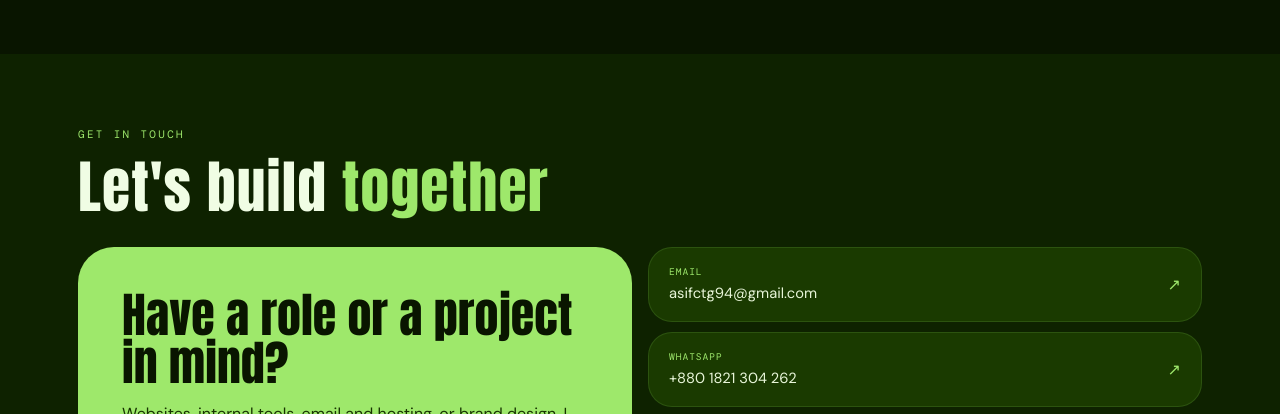
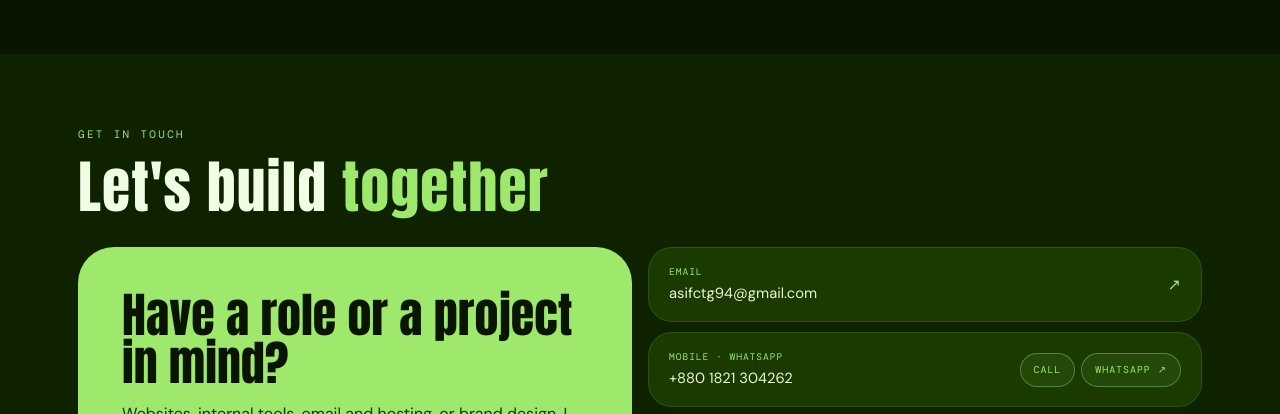
Before and after one commit to asifur-rahman-ai/portfolio, a plain HTML site: page index.html in a window 1280 px wide. Shown: the part 7304-7718 px from the top of the page. Drawn offline with nearby package versions, Linux system fonts and the light colour scheme.

Commit message:
Update index.html

```diff
--- a/index.html
+++ b/index.html
@@ -343,6 +343,13 @@ h1 span{-webkit-text-stroke:2px var(--green);color:transparent}
 .cl small{display:block;font-family:'DM Mono',monospace;font-size:.6rem;color:var(--green);letter-spacing:.1em;text-transform:uppercase}
 .cl span{font-size:.92rem;color:var(--text)}
 .cl i{font-style:normal;color:var(--green)}
+/* ফোন কার্ড: পুরো কার্ড লিংক নয়; ডানদিকে Call ও WhatsApp দুটো আলাদা বাটন
+   জায়গা কম হলে (ছোট মোবাইল) বাটন দুটো নম্বরের নিচে নেমে যায় */
+.cl.ph{flex-wrap:wrap}
+.cl.ph:hover{transform:none;border-color:var(--line)}
+.ph-acts{display:flex;gap:6px;flex-shrink:0}
+.ph-acts a{font-family:'DM Mono',monospace;font-size:.62rem;letter-spacing:.1em;text-transform:uppercase;text-decoration:none;padding:8px 13px;border-radius:var(--pill);border:1px solid rgba(158,232,107,.38);background:rgba(158,232,107,.08);color:var(--green);transition:.2s}
+.ph-acts a:hover{background:var(--green);color:var(--darkest);border-color:var(--green)}
 footer{border-top:1px solid var(--line);padding:24px 28px;max-width:1180px;margin:0 auto;display:flex;justify-content:space-between;font-family:'DM Mono',monospace;font-size:.66rem;color:var(--muted)}
 
 .fade-up{opacity:0;transform:translateY(24px);transition:opacity .6s ease,transform .6s ease}
@@ -886,8 +893,8 @@ footer{border-top:1px solid var(--line);padding:24px 28px;max-width:1180px;margi
     </div>
     <div class="c-links fade-up">
       <a class="cl" href="mailto:asifctg94@gmail.com"><div><small>Email</small><span>asifctg94@gmail.com</span></div><i>↗</i></a>
-      <!-- WhatsApp: wa.me/ এর পরে দেশের কোডসহ নম্বর, + বা ফাঁকা ছাড়া -->
-      <a class="cl" href="https://wa.me/8801821304262" target="_blank" rel="noopener"><div><small>WhatsApp</small><span>+880 1821 304 262</span></div><i>↗</i></a>
+      <!-- Mobile · WhatsApp: একই নম্বর; Call = ফোনে কল (tel:), WhatsApp = wa.me (দেশের কোডসহ, + বা ফাঁকা ছাড়া) -->
+      <div class="cl ph"><div><small>Mobile · WhatsApp</small><span>+880 1821 304262</span></div><div class="ph-acts"><a href="tel:+8801821304262">Call</a><a href="https://wa.me/8801821304262" target="_blank" rel="noopener">WhatsApp ↗</a></div></div>
       <a class="cl" href="https://www.linkedin.com/in/md-asifur-rahman-a955a9197/" target="_blank" rel="noopener"><div><small>LinkedIn</small><span>md-asifur-rahman</span></div><i>↗</i></a>
       <a class="cl" href="https://github.com/asifur-rahman-ai" target="_blank" rel="noopener"><div><small>GitHub</small><span>asifur-rahman-ai</span></div><i>↗</i></a>
       <!-- data-cv: চাপলে CV প্রিভিউ খোলে -->
```
